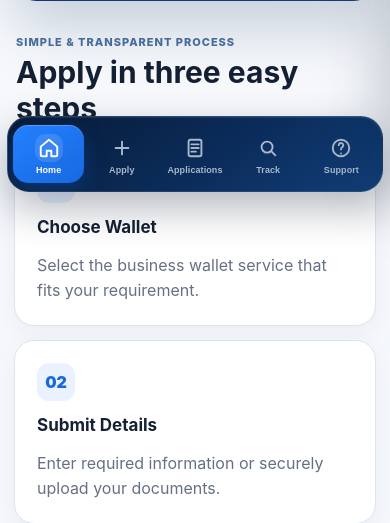
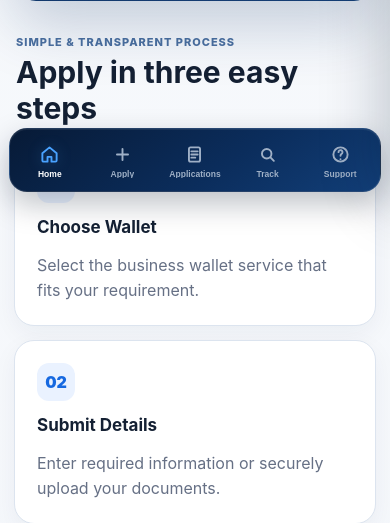
Before and after one commit to yayapaycare-afk/ibw-professional-bot, a FastAPI app: page /website in a window 390 px wide. Shown: the part 644-1167 px from the top of the page. Run offline with FastAPI, Linux system fonts and the light colour scheme; data that the repository does not hold is empty; some libraries are stand-ins or nearby versions.

Commit message:
Add files via upload

```diff
--- a/app/static/website/website.css
+++ b/app/static/website/website.css
@@ -48,77 +48,78 @@
   .application-card .payment-summary strong{font-size:12px}
 }
 
-/* Professional dark mobile bottom navigation — cache-safe and tightly scoped */
+/* Professional compact dark mobile bottom navigation — no active blue panel */
 @media(max-width:960px){
-  body{padding-bottom:102px}
+  body{padding-bottom:88px}
   footer.mobile-bottom-nav{
     position:fixed!important;
-    left:10px!important;
-    right:10px!important;
+    left:14px!important;
+    right:14px!important;
     bottom:8px!important;
     z-index:50!important;
     display:grid!important;
     grid-template-columns:repeat(5,minmax(0,1fr))!important;
-    gap:4px!important;
+    gap:2px!important;
     margin:0!important;
-    padding:8px 7px calc(8px + env(safe-area-inset-bottom))!important;
-    min-height:74px!important;
+    padding:6px 6px calc(6px + env(safe-area-inset-bottom))!important;
+    min-height:64px!important;
     background:linear-gradient(145deg,#071a36,#0b2d5c 58%,#123f79)!important;
-    border:1px solid rgba(255,255,255,.12)!important;
-    border-radius:22px!important;
-    box-shadow:0 16px 40px rgba(4,18,39,.30),inset 0 1px 0 rgba(255,255,255,.08)!important;
-    backdrop-filter:blur(18px)!important;
+    border:1px solid rgba(255,255,255,.11)!important;
+    border-radius:18px!important;
+    box-shadow:0 12px 30px rgba(4,18,39,.26),inset 0 1px 0 rgba(255,255,255,.07)!important;
+    backdrop-filter:blur(16px)!important;
     overflow:hidden!important;
   }
   footer.mobile-bottom-nav>button{
     appearance:none!important;
     -webkit-appearance:none!important;
     min-width:0!important;
-    min-height:58px!important;
+    min-height:48px!important;
     margin:0!important;
     border:0!important;
     background:transparent!important;
-    color:#a9b8cc!important;
-    padding:7px 2px 6px!important;
-    border-radius:15px!important;
+    color:#9fb0c6!important;
+    padding:4px 1px 3px!important;
+    border-radius:12px!important;
     display:flex!important;
     flex-direction:column!important;
     align-items:center!important;
     justify-content:center!important;
-    gap:4px!important;
+    gap:3px!important;
     font-size:inherit!important;
     line-height:1!important;
     cursor:pointer!important;
-    transition:background .18s ease,color .18s ease,transform .18s ease!important;
+    transition:color .18s ease,transform .18s ease!important;
     -webkit-tap-highlight-color:transparent!important;
     overflow:hidden!important;
   }
   footer.mobile-bottom-nav>button:active{transform:scale(.96)!important}
   footer.mobile-bottom-nav>button .nav-icon{
-    width:30px!important;
-    height:28px!important;
-    min-width:30px!important;
-    min-height:28px!important;
-    max-width:30px!important;
-    max-height:28px!important;
+    width:26px!important;
+    height:24px!important;
+    min-width:26px!important;
+    min-height:24px!important;
+    max-width:26px!important;
+    max-height:24px!important;
     margin:0!important;
     padding:0!important;
     display:grid!important;
     place-items:center!important;
-    border-radius:10px!important;
+    border-radius:8px!important;
     font-size:0!important;
     line-height:0!important;
     overflow:hidden!important;
-    flex:0 0 28px!important;
+    flex:0 0 24px!important;
+    background:transparent!important;
   }
   footer.mobile-bottom-nav>button .nav-icon svg{
     display:block!important;
-    width:22px!important;
-    height:22px!important;
-    min-width:22px!important;
-    min-height:22px!important;
-    max-width:22px!important;
-    max-height:22px!important;
+    width:19px!important;
+    height:19px!important;
+    min-width:19px!important;
+    min-height:19px!important;
+    max-width:19px!important;
+    max-height:19px!important;
     margin:0!important;
     padding:0!important;
     fill:none!important;
@@ -140,23 +141,27 @@
     max-width:100%!important;
     overflow:hidden!important;
     text-overflow:ellipsis!important;
-    font-size:10px!important;
-    line-height:1.1!important;
+    font-size:9px!important;
+    line-height:1.05!important;
     font-weight:700!important;
-    letter-spacing:.01em!important;
+    letter-spacing:.005em!important;
     white-space:nowrap!important;
     color:inherit!important;
   }
   footer.mobile-bottom-nav>button.active{
-    color:#fff!important;
-    background:linear-gradient(145deg,#2480ff,#1769e0)!important;
-    box-shadow:0 8px 20px rgba(9,88,193,.34),inset 0 1px 0 rgba(255,255,255,.22)!important;
+    color:#49a2ff!important;
+    background:transparent!important;
+    box-shadow:none!important;
   }
-  footer.mobile-bottom-nav>button.active .nav-icon{background:rgba(255,255,255,.12)!important}
-  .toast{bottom:112px}
+  footer.mobile-bottom-nav>button.active .nav-icon{
+    background:transparent!important;
+    filter:drop-shadow(0 0 7px rgba(73,162,255,.32));
+  }
+  footer.mobile-bottom-nav>button.active .nav-label{color:#fff!important}
+  .toast{bottom:96px}
 }
 @media(max-width:390px){
-  footer.mobile-bottom-nav{left:7px!important;right:7px!important;gap:2px!important;padding-left:5px!important;padding-right:5px!important}
-  footer.mobile-bottom-nav>button .nav-label{font-size:9px!important}
-  footer.mobile-bottom-nav>button .nav-icon{width:28px!important;min-width:28px!important;max-width:28px!important}
+  footer.mobile-bottom-nav{left:9px!important;right:9px!important;gap:1px!important;padding-left:4px!important;padding-right:4px!important}
+  footer.mobile-bottom-nav>button .nav-label{font-size:8.5px!important}
+  footer.mobile-bottom-nav>button .nav-icon{width:24px!important;min-width:24px!important;max-width:24px!important}
 }
```
